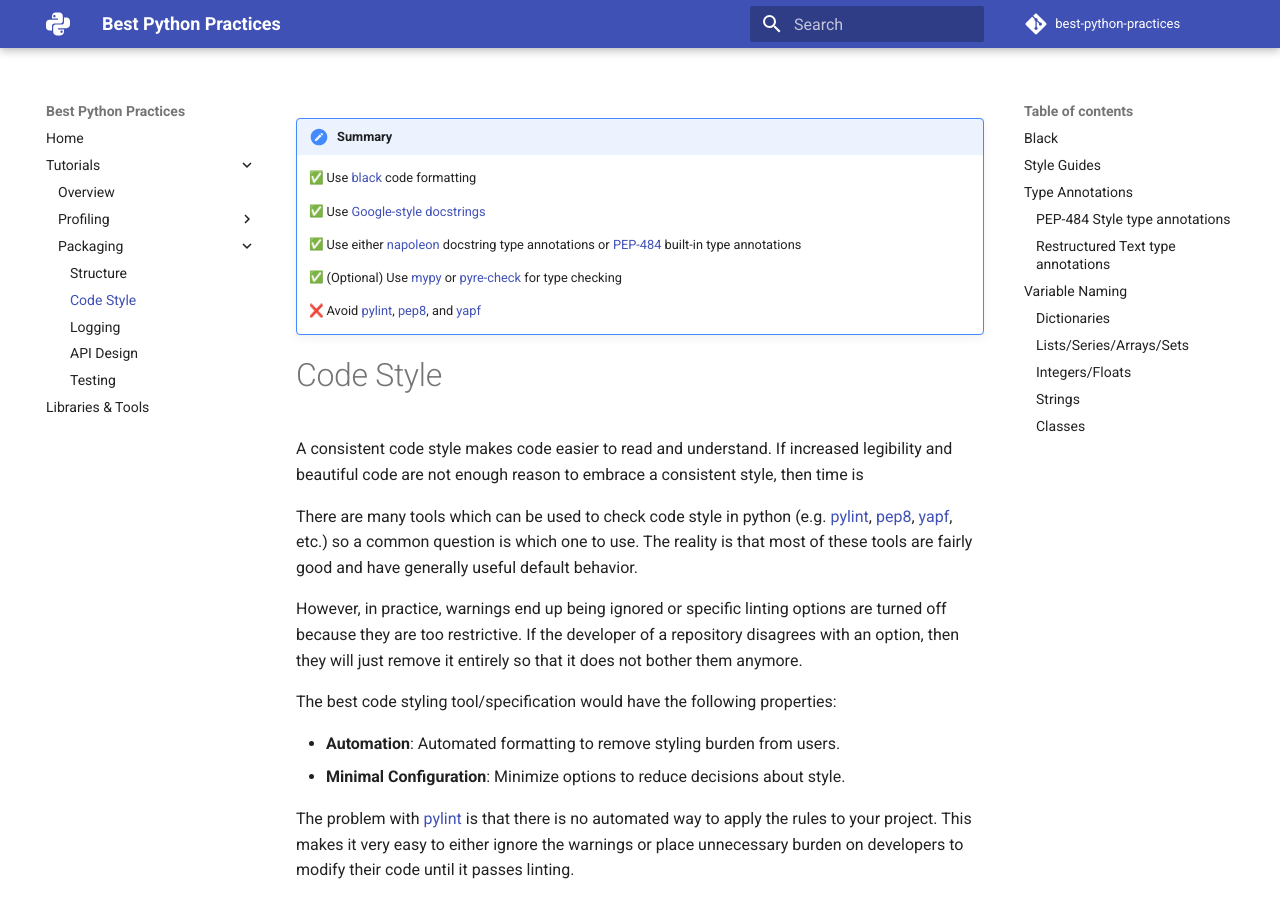
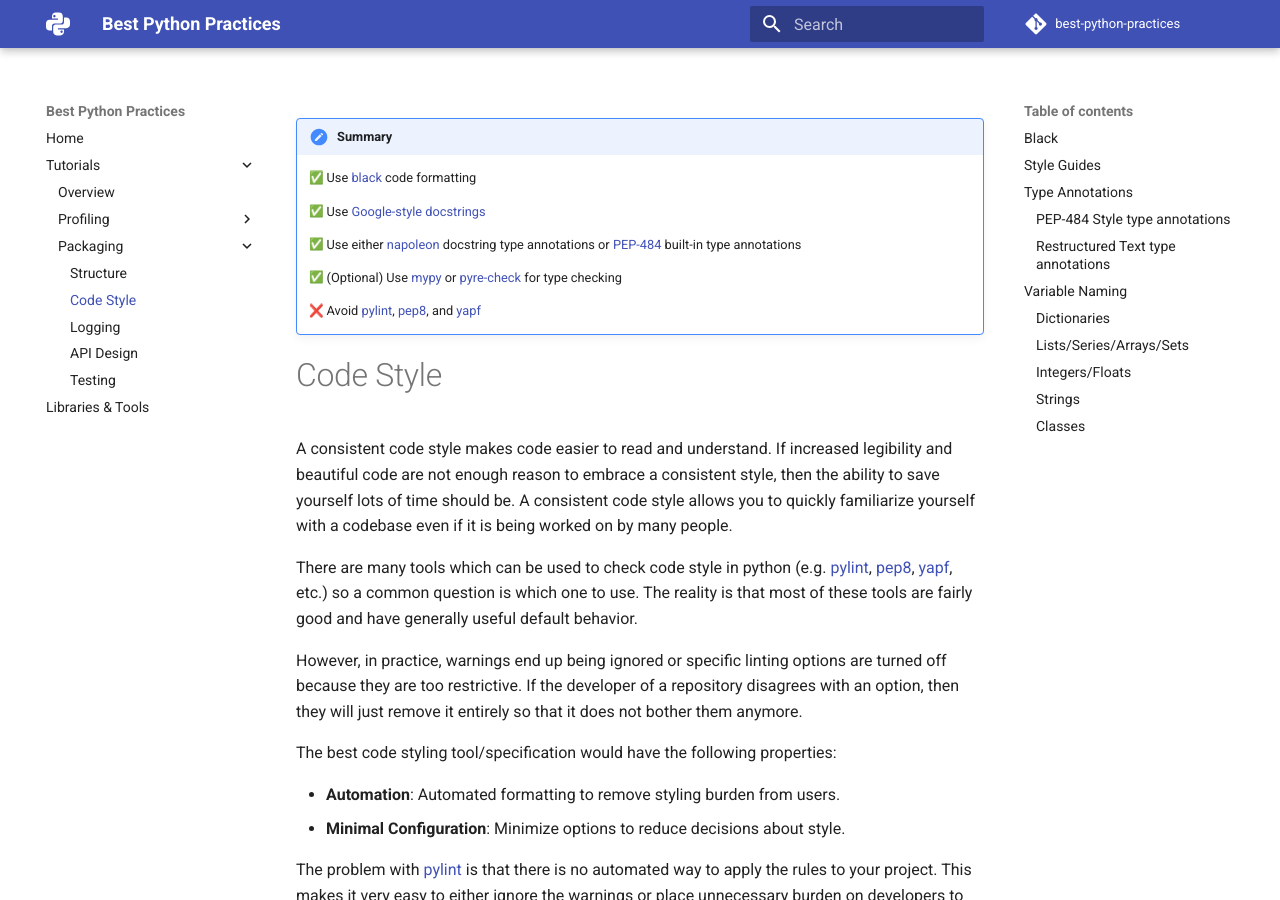
Before and after one commit to felixgao/python-best-practices, an MkDocs documentation site: the page built from docs/tutorials/packaging/code_style.md, in a window 1280 px wide and 900 px high. Built offline with MkDocs 1.6.1 and Material for MkDocs 9.7.7, drawn with Linux system fonts in a browser that asks for light colours; emoji names are drawn with the system emoji font.

Commit message:
Fixed hanging sentence

```diff
--- a/docs/tutorials/packaging/code_style.md
+++ b/docs/tutorials/packaging/code_style.md
@@ -15,7 +15,9 @@
 
 A consistent code style makes code easier to read and understand. If increased
 legibility and beautiful code are not enough reason to embrace a consistent
-style, then time is
+style, then the ability to save yourself lots of time should be. A consistent
+code style allows you to quickly familiarize yourself with a codebase even if
+it is being worked on by many people.
 
 There are many tools which can be used to check code style in python
 (e.g. [pylint], [pep8], [yapf], etc.) so a common question is which one to use.
```
